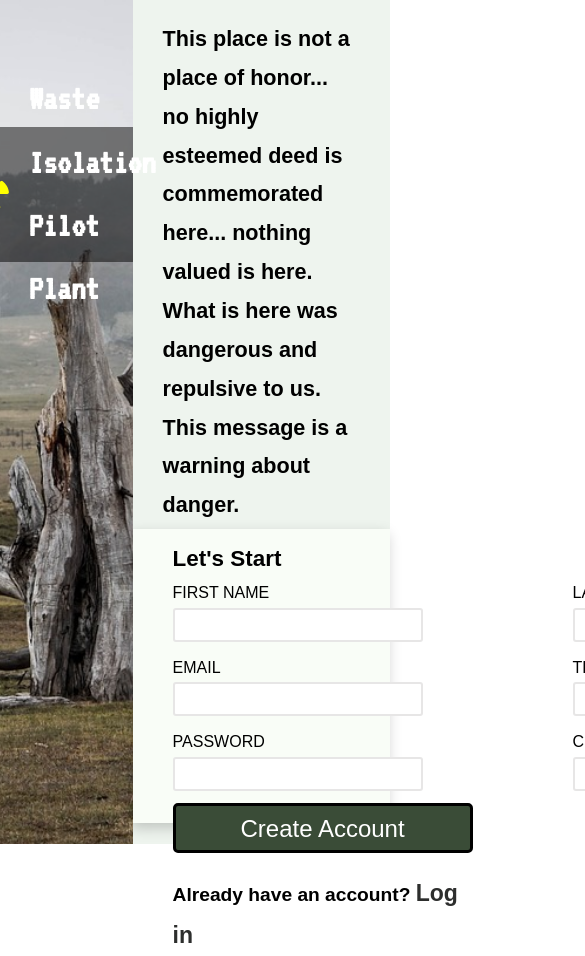
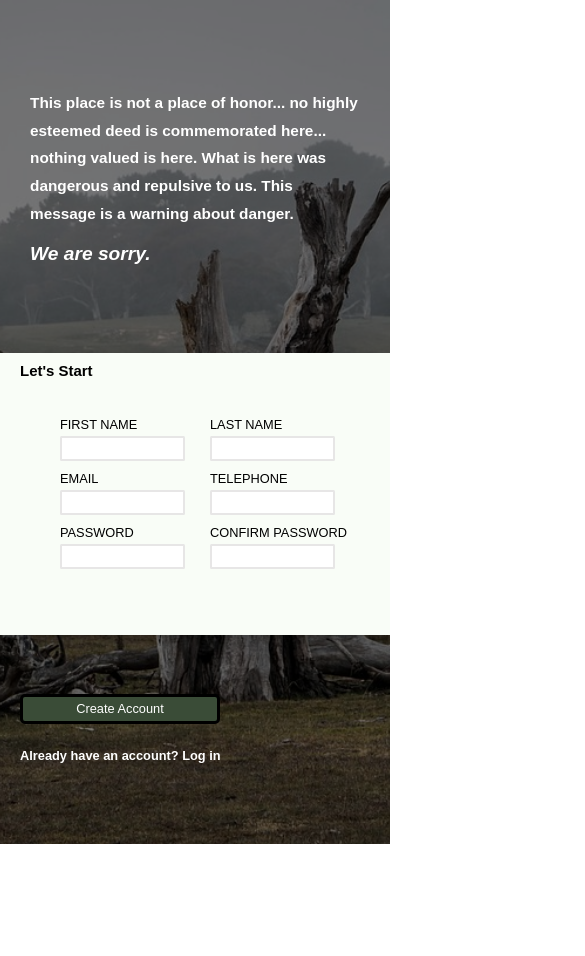
Before and after one commit to TippingTheIceBerg/Odin_form, a plain HTML site: page index.html in a window 390 px wide. Shown: the top 956 px of the page, 585 px wide, since content can reach past the window. After the commit the page ends 844 px from the top, so only its background shows below. Drawn offline with Linux system fonts and the light colour scheme; a web font is replaced by a local one.

Commit message:
add basic mobile function and basic password check

```diff
--- a/index.html
+++ b/index.html
@@ -4,7 +4,6 @@
     <meta charset="UTF-8">
     <meta name="viewport" content="width=device-width, initial-scale=1.0">
     <link rel="stylesheet" href="./style.css">
-    <script src="./script.js"></script>
     <link rel="preconnect" href="https://fonts.googleapis.com">
     <link rel="preconnect" href="https://fonts.gstatic.com" crossorigin>
     <link href="https://fonts.googleapis.com/css2?family=Radio+Canada:wght@300&display=swap" rel="stylesheet">
@@ -34,34 +33,40 @@
             </div>
             <div class="form__form">
                 <form action="" id="entry">
+                    <!-- first name last name -->
                     <div class="form__names form__group">
                         <div class="form__subGroup">
                             <label for="Fname">FIRST NAME</label>
-                            <input type="text" id="Fname">
+                            <input required type="text" id="Fname">
                         </div>
+
                         <div class="form__subGroup">
                             <label for="Lname">LAST NAME</label>
-                            <input type="text" id="Lname">
+                            <input required type="text" id="Lname">
                         </div>
                     </div>
+
+                    <!-- email and phone number -->
                     <div class="form__emailAndTel form__group">
                         <div class="form__subGroup">
                             <label for="email">EMAIL</label>
-                            <input type="email" name="email" id="email">
+                            <input  type="email" name="email" id="email">
                         </div>
                         <div class="form__subGroup">
                             <label for="tel">TELEPHONE</label>
                             <input type="tel" name="tel" id="tel">
                         </div>
                     </div>
+
+                    <!-- password and confirm pass -->
                     <div class="form__passwords form__group">
                         <div class="form__subGroup">
                             <label for="enterPass">PASSWORD</label>
-                            <input type="password" name="enterPass" id="enterPass">
+                            <input type="password" autocomplete="new-password" name="enterPass" id="enterPass">
                         </div>
                         <div class="form__subGroup">
                             <label for="confirmPass">CONFIRM PASSWORD</label>
-                            <input type="password" name="confirmPass" id="confirmPass">
+                            <input type="password" autocomplete="new-password" name="confirmPass" id="confirmPass">
                         </div>
                     </div>
                 </form>
@@ -75,4 +80,6 @@
 </main>
 
 </body>
+<script src="./script.js"></script>
+
 </html>
--- a/script.js
+++ b/script.js
@@ -0,0 +1,24 @@
+let confirmPassword = document.querySelector("#confirmPass");
+let password = document.querySelector("#enterPass");
+
+
+confirmPassword.addEventListener("input",()=>{
+    if(password.value != confirmPassword.value){
+        confirmPassword.style.cssText = "border: solid red";
+        password.style.cssText = "border: solid red";
+    }
+    else{
+        confirmPassword.style.cssText = "border: solid green";
+        password.style.cssText = "border: solid green";
+    }
+})
+password.addEventListener("input",()=>{
+    if(password.value != confirmPassword.value){
+        confirmPassword.style.cssText = "border: solid red";
+        password.style.cssText = "border: solid red";
+    }
+    else{
+        confirmPassword.style.cssText = "border: solid green";
+        password.style.cssText = "border: solid green";
+    }
+})
--- a/style.css
+++ b/style.css
@@ -117,6 +117,7 @@ form div{
     margin-bottom: 12px;
 }
 
+
 .form__group input{
     width: 250px;
     height: 34px;
@@ -155,7 +156,7 @@ form div{
     border-radius: 5px;
     border:solid black;
     background-color: var(--backGroundColor);
-    font-size: 1.5em;
+    font-size: 1.3em;
     color: white;
     cursor: pointer;
     transition: linear .2s all;
@@ -170,7 +171,7 @@ form div{
 .form__submitBtn p{
     font-family: Arial, Helvetica, sans-serif;
     font-weight: 800;
-    font-size: 1.2em;
+    font-size: 1.1em;
 }
 
 
@@ -186,3 +187,118 @@ form div{
     color: green;
     text-decoration: underline;
 }
+/* mobile */
+@media screen and (max-width: 480px) {
+    /* left side */
+    .left__container{
+
+        display: none;
+
+    }
+
+    /*-- MAIN FORM CONTROL AREA --  */
+
+    /* right side */
+    .right__container{
+        height: 100vh;
+        width: 100vw;
+        background: url(./images/dead2.jpeg) center/cover;
+        box-shadow: inset 0 0 0 1000px rgb(0 0 0/.5);
+        color: white;
+
+    }
+    form{
+        color: black;
+        margin: 0 auto;
+        font-size: .8em;
+        padding: 40px;
+    }
+    .form__section{
+        position: relative;
+        padding: 20px;
+        top: 2px;
+    }
+    .right__container{
+        justify-content: space-evenly;
+    }
+    .right__heading{
+        font-size: .6em;
+    }
+
+    .right__heading h2{
+        font-size: 1.6em;
+    }
+
+    /* we are sorry above form */
+    .right__heading p{
+        font-style: italic;
+        font-size: 2em;
+        font-weight: bolder;
+        color: white;
+    }
+
+    /* lets start portion on top of form */
+    .form__heading{
+        font-size: .8em;
+        top: 5px;
+    }
+
+    /*  make sure pairings are on the same horizontal axis */
+    form div{
+        display: flex;
+        justify-content: center;
+        align-items: center;
+        flex-direction: row;
+        width: 300px;
+    }
+
+    .form__group{
+        margin-bottom: 6px;
+    }
+
+
+    .form__group input{
+        width: 125px;
+        height: 25px;
+        border-radius: 1.5px;
+        font-size: .8em;
+    }
+    .form__heading{
+        position: absolute;
+        color: black;
+    }
+
+    .form__form{
+        line-height: 0;
+    }
+
+
+    .form__submitBtn{
+        display: flex;
+        flex-direction: column;
+        width: 300px;
+        top: -8px;
+        padding-left:20px ;
+
+    }
+    /* prevents submit from taking full width */
+    .submit{
+        height: 30px;
+        width: 200px;
+        font-size: .8em;
+        cursor: none;
+    }
+
+    .form__submitBtn p{
+        font-size: .8em;
+    }
+
+
+    .form__submitBtn a{
+        font-size: 1em;
+        color: white;
+
+    }
+
+
+}
```
Also changed, not shown: 1 other file.
